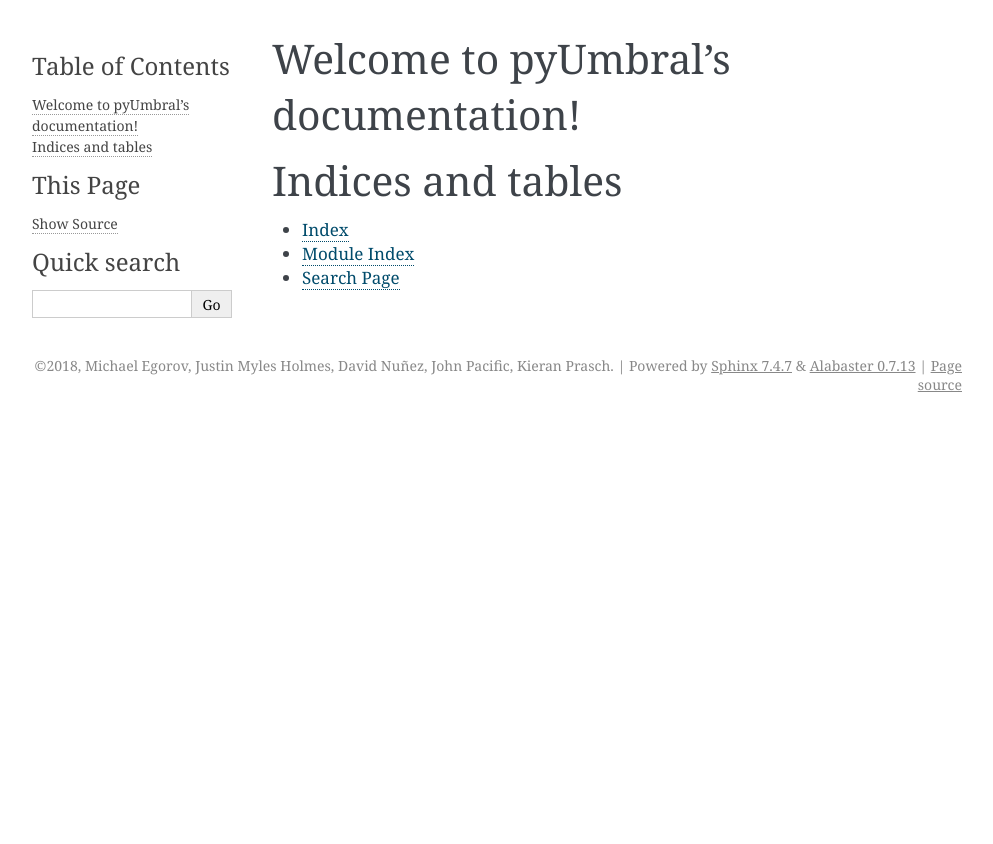
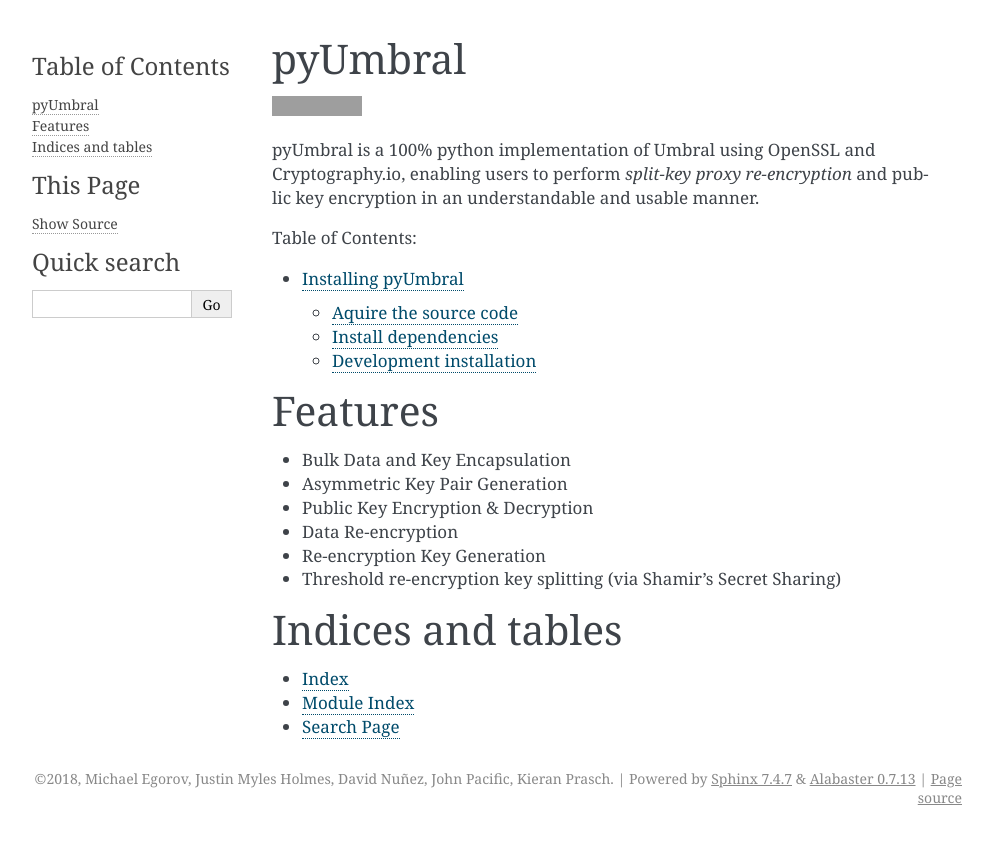
Before and after one commit to nucypher/pyUmbral, a Sphinx documentation site: the page built from docs/source/index.rst, in a window 1280 px wide. Shown: the top 844 px of the page, without its empty margins (148-1141 px from the left). Built offline with Sphinx 7.4.7, drawn with Linux system fonts in a browser that asks for light colours; grey boxes are pictures that could not be loaded.

Commit message:
Updates Readme features and description, Extracts baseline installation docs for sphinx.

```diff
--- a/docs/source/index.rst
+++ b/docs/source/index.rst
@@ -1,14 +1,31 @@
-.. pyUmbral documentation master file, created by
-   sphinx-quickstart on Thu Feb 15 12:47:25 2018.
-   You can adapt this file completely to your liking, but it should at least
-   contain the root `toctree` directive.
+.. pyUmbral documentation master file
+   created Thu Feb 15 12:47:25 2018.
 
-Welcome to pyUmbral's documentation!
-====================================
+pyUmbral
+========
+
+.. image:: https://travis-ci.org/nucypher/pyUmbral.svg?branch=master
+   :target: https://travis-ci.org/nucypher/pyUmbral
+
+pyUmbral is a 100% python implementation of Umbral using OpenSSL and Cryptography.io,
+enabling users to perform *split-key proxy re-encryption* and public key encryption
+in an understandable and usable manner.
 
 .. toctree::
    :maxdepth: 2
-   :caption: Contents:
+   :caption: Table of Contents:
+
+   installation
+
+
+Features
+=========
+- Bulk Data and Key Encapsulation
+- Asymmetric Key Pair Generation
+- Public Key Encryption & Decryption
+- Data Re-encryption
+- Re-encryption Key Generation
+- Threshold re-encryption key splitting (via Shamir's Secret Sharing)
 
 
 
```
Also changed, not shown: README.rst (+16 -14 lines), docs/source/installation.rst (added, +70 -0 lines).
